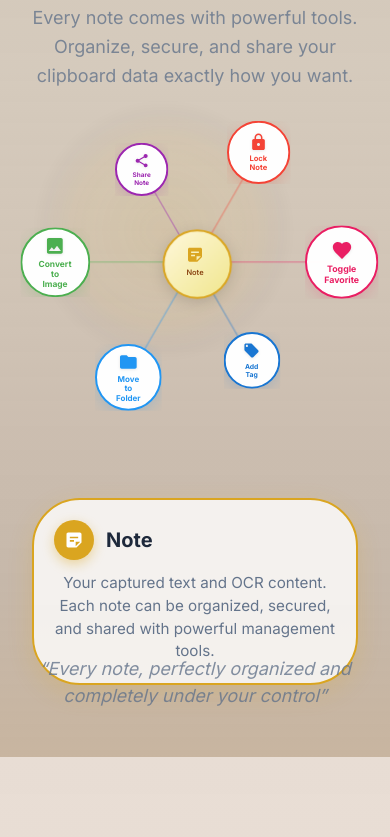
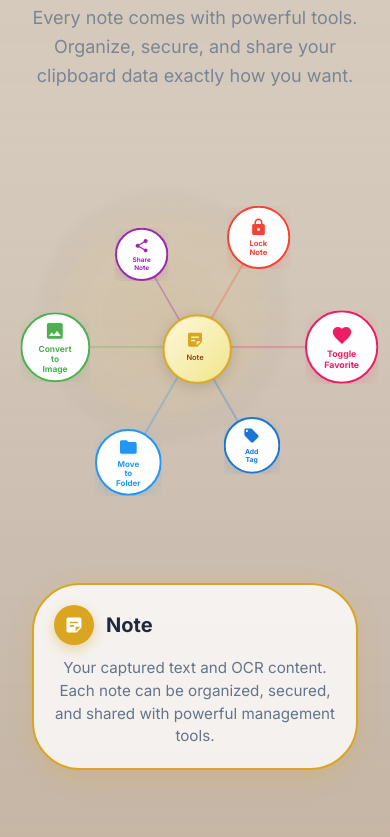
Before and after one commit to David6811/clipflow, a React (Vite) app: page / in a window 390 px wide. Shown: the part 3320-4157 px from the top of the page. Built offline with nearby package versions, Linux system fonts and the light colour scheme.

Commit message:
suit mobile

```diff
--- a/src/components/NoteDetailSection.tsx
+++ b/src/components/NoteDetailSection.tsx
@@ -152,9 +152,10 @@ const NoteDetailSection: React.FC = () => {
             justifyContent: 'center',
             alignItems: 'center',
             gap: { xs: 2, md: 4 },
-            height: { xs: '500px', md: '600px' },
+            minHeight: { xs: '600px', md: '600px' },
             width: '100%',
-            flexDirection: { xs: 'column', md: 'row' }
+            flexDirection: { xs: 'column', md: 'row' },
+            py: { xs: 2, md: 0 }
           }}
         >
           {/* SVG Container with transparent background */}
@@ -475,14 +476,15 @@ const NoteDetailSection: React.FC = () => {
         </Box>
 
         {/* Bottom Quote */}
-        <Box sx={{ textAlign: 'center', mt: 4 }}>
+        <Box sx={{ textAlign: 'center', mt: { xs: 6, md: 4 } }}>
           <Typography
             variant="body1"
             sx={{
               color: 'text.secondary',
               fontStyle: 'italic',
-              fontSize: '1.125rem',
-              opacity: 0.8
+              fontSize: { xs: '1rem', md: '1.125rem' },
+              opacity: 0.8,
+              px: { xs: 2, md: 0 }
             }}
           >
             &ldquo;Every note, perfectly organized and completely under your control&rdquo;
```
